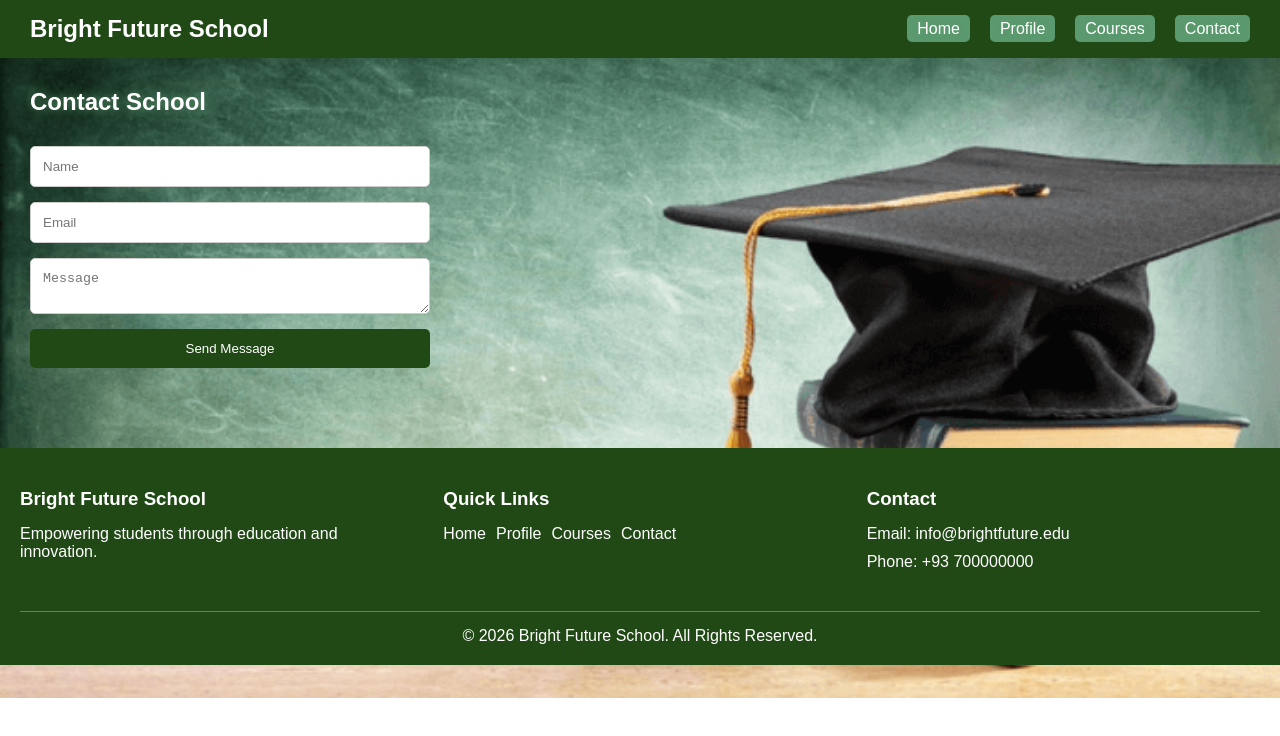
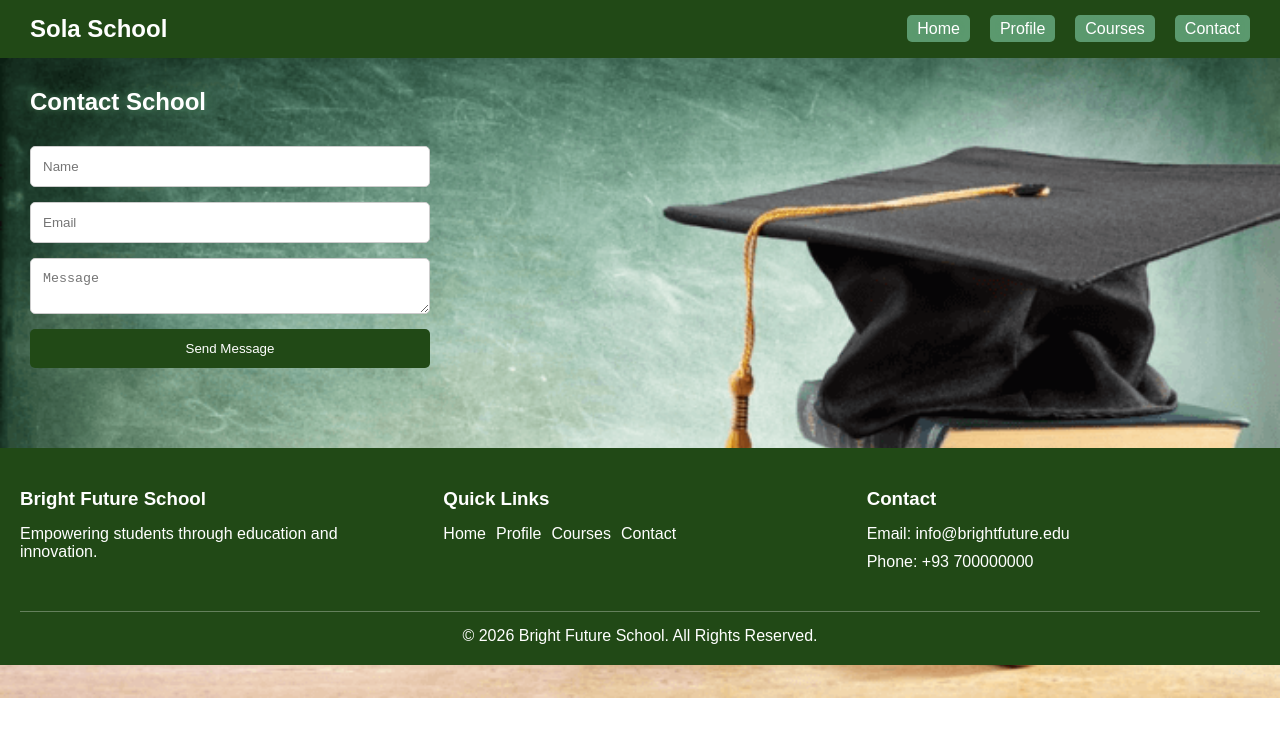
Before and after one commit to Sana-77/school-portal, a plain HTML site: page contact.html in a window 1280 px wide. Drawn offline with Linux system fonts and the light colour scheme.

Commit message:
new changes

```diff
--- a/contact.html
+++ b/contact.html
@@ -7,7 +7,7 @@
   </head>
   <body>
     <nav>
-      <h2>Bright Future School</h2>
+      <h2>Sola School</h2>
       <ul>
         <li><a href="index.html">Home</a></li>
         <li><a href="profile.html">Profile</a></li>
```
Also changed, not shown: courses.html (+1 -1 lines), index.html (+1 -1 lines), profile.html (+1 -1 lines).
